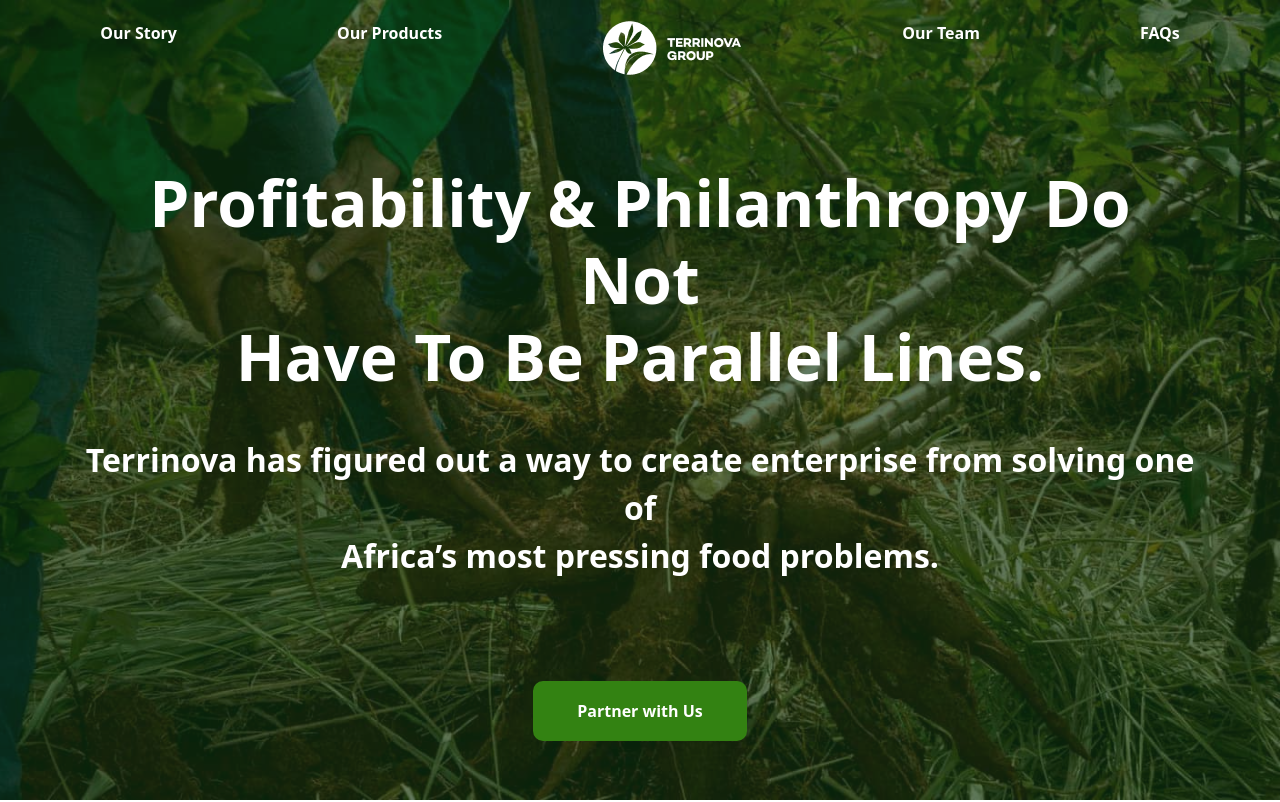
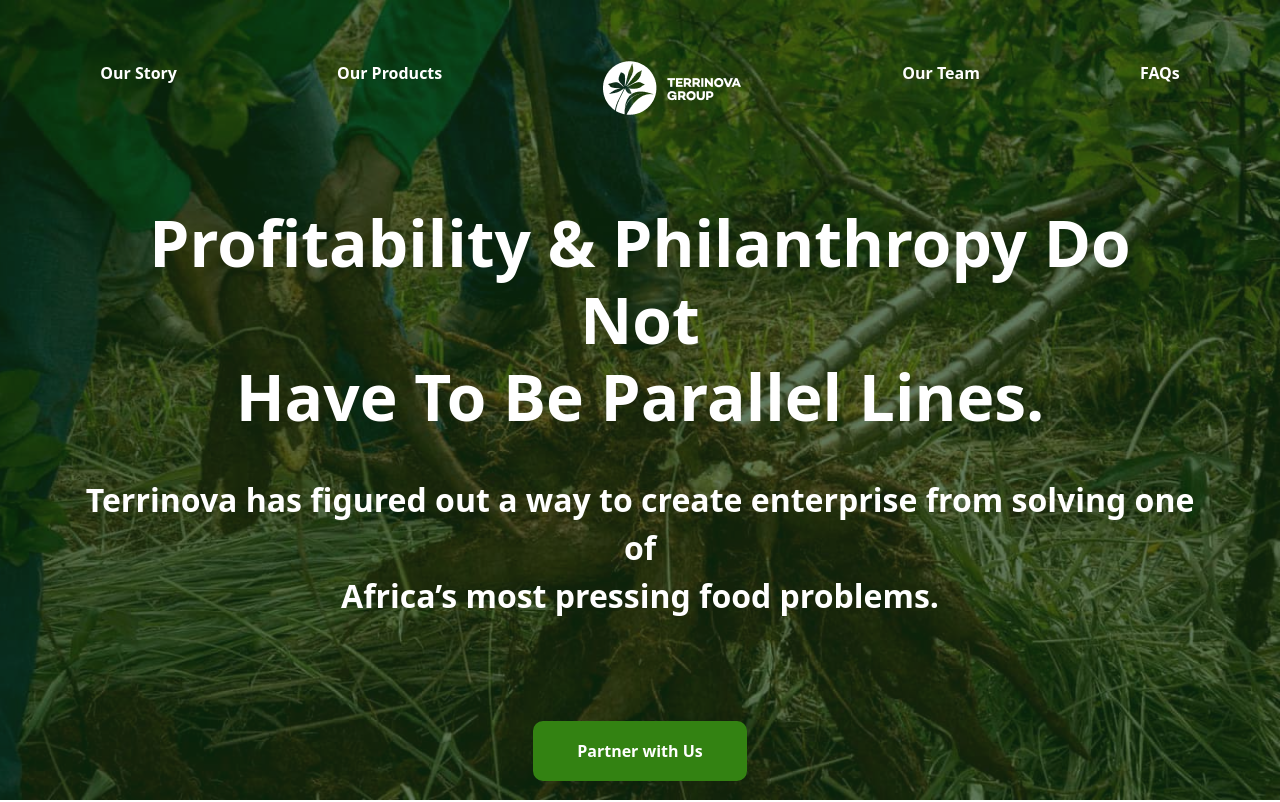
Before and after one commit to Qeola/terrinova, a Vue app: page / in a window 1280 px wide. Shown: the top 802 px of the page. Built offline with nearby package versions, Linux system fonts and the light colour scheme.

Commit message:
created a padding top for the media query navbar

```diff
--- a/src/components/NavBar.vue
+++ b/src/components/NavBar.vue
@@ -32,7 +32,7 @@
 
 
 .navbar {
-    padding-top: .5rem;
+    padding-top: 3rem;
 
     &__nav-item {
         margin: .3rem 3rem;
@@ -68,7 +68,7 @@
 //     flex-wrap: wrap;
 // }
     .navbar{
-        // padding-top: 4rem;
+        padding-top: .5rem;
 
         &__nav {
             padding: 0rem;
```
